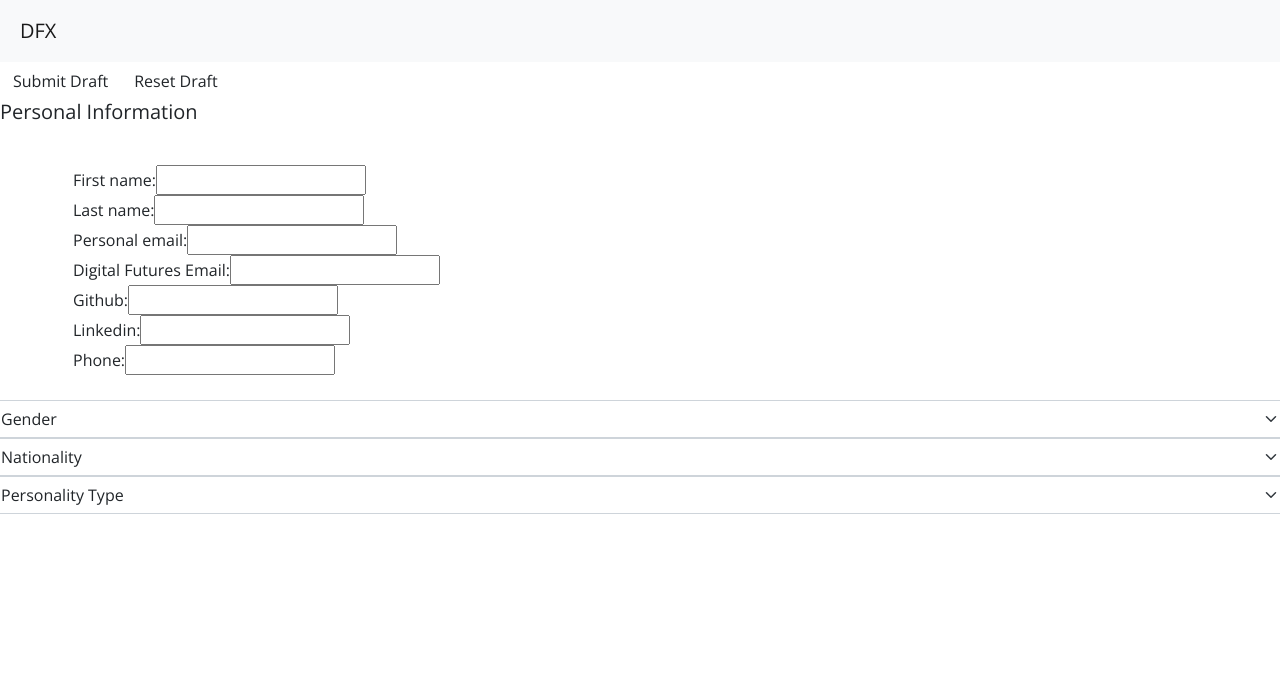
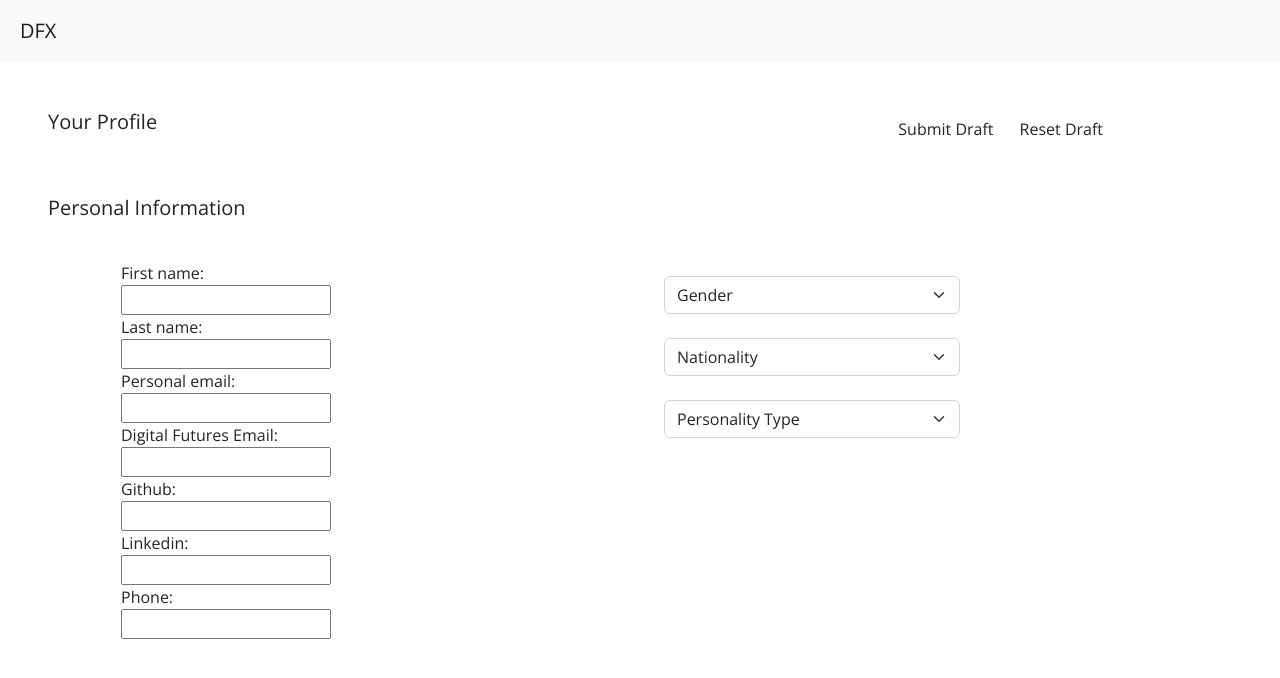
Before and after one commit to DFXtra-Group-1/DFXtraGroup1-.github, a React (Create React App) app in the folder frontend/starter/: page /graduate/1/edit in a window 1280 px wide. Shown: the top 678 px of the page. Built offline with nearby package versions, Linux system fonts and the light colour scheme; no server answers.

Commit message:
styles added

```diff
--- a/frontend/starter/src/Components/editView/DropDowns.jsx
+++ b/frontend/starter/src/Components/editView/DropDowns.jsx
@@ -4,6 +4,7 @@ const DropDowns = ({ gradProps2, setProps2 }) => {
     const { setGender, setPersonality, setNationality } = setProps2;
     return (
         <>
+            <div className="w-50">
                 <select className="form-select" aria-label="Default select example" onChange={e => setGender(e.target.value)} defaultValue={gender}>
                     <option hidden >Gender</option>
                     <option value="male" >Male</option>
@@ -16,6 +17,8 @@ const DropDowns = ({ gradProps2, setProps2 }) => {
                 <br />
 
                 <Nationality nationality={nationality} setNationality={setNationality} />
+
+                <br />
 
                 <select className="form-select" aria-label="Default select example" onChange={e => setPersonality(e.target.value)} defaultValue={personality}>
                     <option hidden >Personality Type</option>
@@ -41,6 +44,7 @@ const DropDowns = ({ gradProps2, setProps2 }) => {
 
                 </select>
                 <br />
+            </div>
         </>
     );
 
--- a/frontend/starter/src/Components/editView/EditProfilePage.jsx
+++ b/frontend/starter/src/Components/editView/EditProfilePage.jsx
@@ -1,3 +1,4 @@
+import '../../Styles/EditProfilePage.css';
 import PersonalInformation from "./PersonalInformation";
 import GraduateModel from "../utils/Graduate.model";
 
@@ -112,13 +113,22 @@ const EditProfilePage = ({ SERVER_URL }) => {
     const resetHandler = () => getData();
     return (
         <>
-            <form onSubmit={submitHandler}>
-                <button className="btn" type="submit">Submit Draft</button>
-                <button className="btn" onClick={resetHandler}>Reset Draft</button>
-                <PersonalInformation gradProps={gradProps} setProps={setProps} />
-            </form>
+            <div className="ms-5 mt-5">
+                <form onSubmit={submitHandler}>
+                    <div className="row">
+                        <div className="col"><h5>Your Profile</h5></div>
+                        <div className="col-4">
+                            <button className="btn" type="submit">Submit Draft</button>
+                            <button className="btn" onClick={resetHandler}>Reset Draft</button>
+                        </div>
+                    </div>
+                    <div className="mt-5">
 
 
+                        <PersonalInformation gradProps={gradProps} setProps={setProps} />
+                    </div>
+                </form>
+            </div>
         </>
     )
 };
--- a/frontend/starter/src/Components/editView/PersonalInformation.jsx
+++ b/frontend/starter/src/Components/editView/PersonalInformation.jsx
@@ -1,3 +1,4 @@
+import '../../Styles/PersonalInformation.css';
 import DropDowns from "./DropDowns";
 import ProfileEdit from "./ProfileEdit";
 
@@ -42,12 +43,18 @@ const PersonalInformation = ({ gradProps, setProps }) => {
     return (
         <div className="row">
             <h5 className="card-title"> Personal Information </h5>
+            <div className="row">
+                <div className="col">
                     <ProfileEdit
                         gradProps1={gradProps1} setProps1={setProps1}
                     />
+                </div>
+                <div className="col pt-5 mt-2" >
                     <DropDowns
                         gradProps2={gradProps2} setProps2={setProps2}
                     />
+                </div>
+            </div>
         </div>
     )
 };
--- /dev/null
+++ b/frontend/starter/src/Styles/PersonalInformation.css
@@ -0,0 +1 @@
+div {}
--- a/frontend/starter/src/Styles/index.css
+++ b/frontend/starter/src/Styles/index.css
@@ -11,3 +11,10 @@ code {
   font-family: source-code-pro, Menlo, Monaco, Consolas, 'Courier New',
     monospace;
 }
+
+div {
+
+  display: 'flex';
+  align-items: 'center';
+  justify-content: 'center';
+}
```
Also changed, not shown: frontend/starter/src/Styles/EditProfilePage.css (added). Lines whose indentation alone changed are shown as unchanged.
